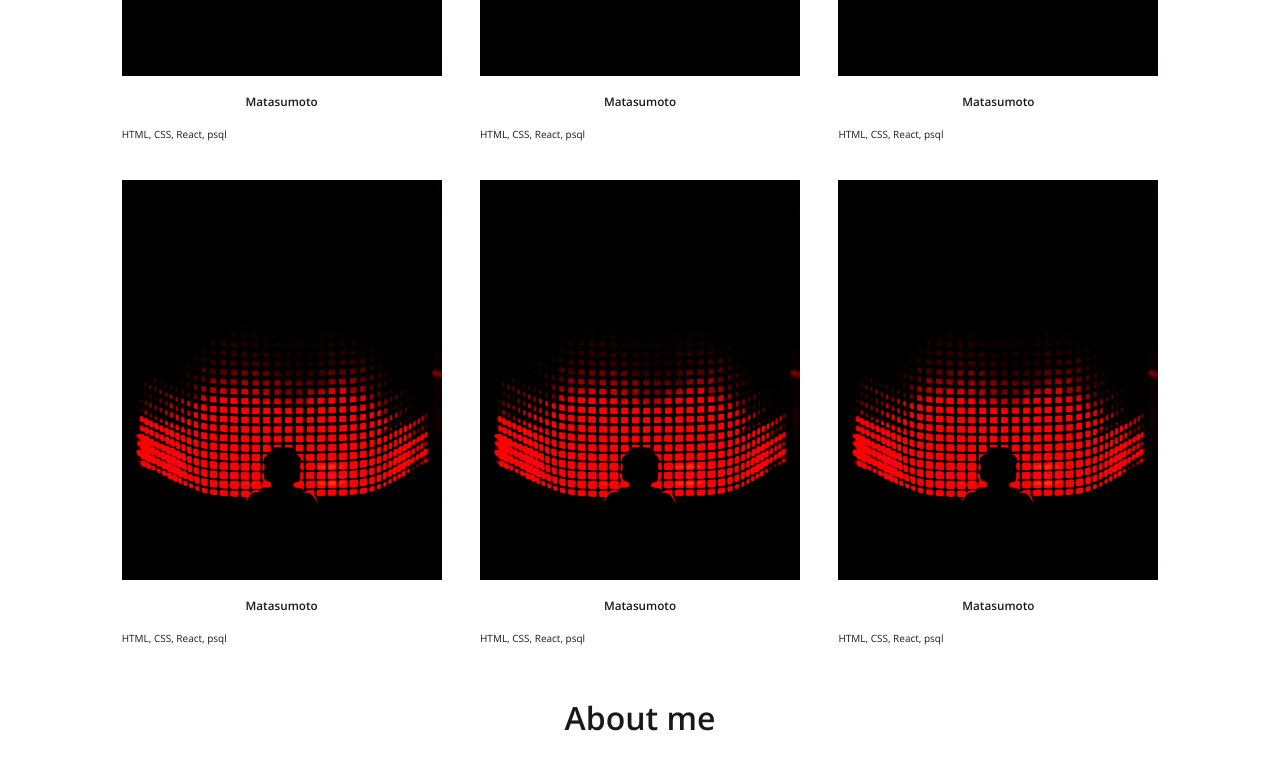
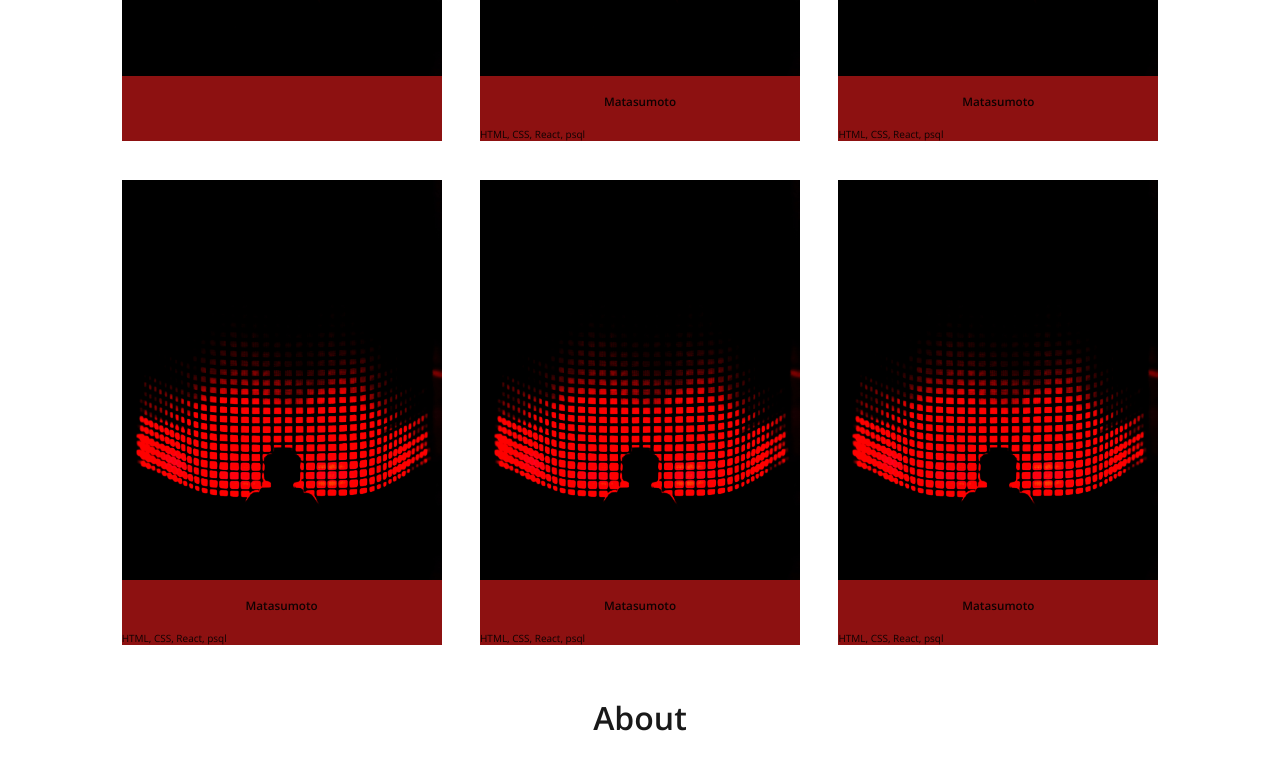
Before and after one commit to salimtaiyo/shalom, a website: page index.html in a window 1280 px wide. Shown: the part 1143-1900 px from the top of the page. Drawn offline with nearby package versions, Linux system fonts and the light colour scheme.

Commit message:
red background projects

```diff
--- a/index.html
+++ b/index.html
@@ -56,8 +56,8 @@
     <div class="projects">
         <div class="projects__1">
             <img src="./public/image/info.jpg" alt="projects">
-            <h3 class="projects__title"> Matasumoto </h3>
-            <p class="projects__info"> HTML, CSS, React, psql</p>
+            <!-- <h3 class="projects__title"> Matasumoto </h3>
+            <p class="projects__info"> HTML, CSS, React, psql</p> -->
         </div>
         <div class="projects__2">
             <img src="./public/image/info.jpg" alt="projects">
@@ -87,7 +87,7 @@
     </div>
 
     <!-- About me section -->
-    <h3 class="about--title"> About me</h3>
+    <h3 class="about--title"> About </h3>
     <div class="about">
         <div class="about__img">
             <img src="./public/image/info.jpg" alt="">
--- a/sass/projects.scss
+++ b/sass/projects.scss
@@ -13,21 +13,25 @@
         padding: 1rem;
     }
     & div{
-        // flex: auto;
+        background-color: rgb(141, 17, 17);
         width: 20rem;
         margin: 1.5vw;
+        overflow: hidden;
 
         & img{
             width: 100%;
             height: 25rem;
             transition: .5s all linear;
 
+            // image hover
             &:hover{
-                opacity: .8;
+                // opacity: .8;
+                // transform: scale(1.1);
             }
 
+            // project image title hover effect
             &:hover + .projects__title{
-                background-color:$black;
+                background-color:rgba(0, 0, 0, 0.719);
                 color: $white;
             }
         }
```
Also changed, not shown: public/css/style.css.
